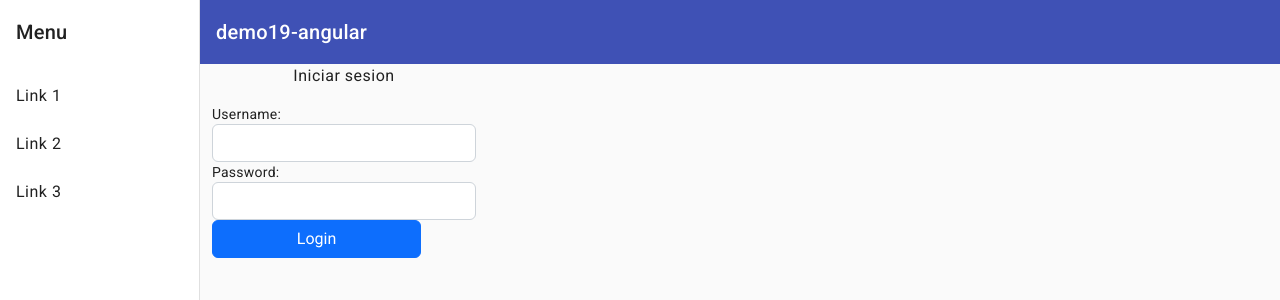
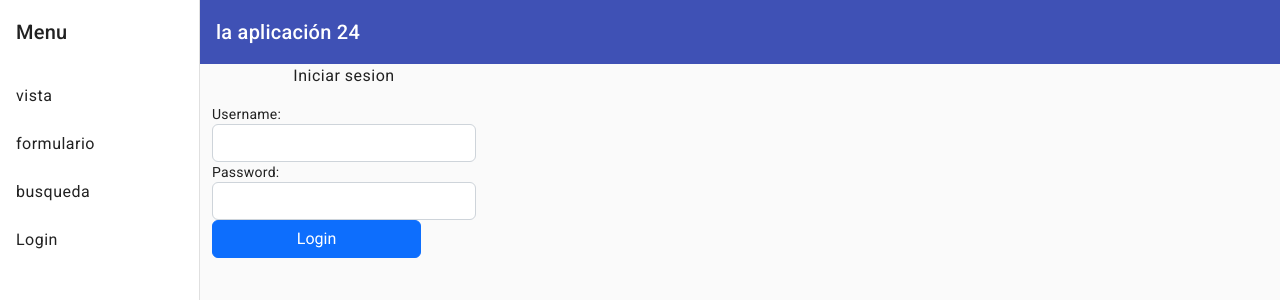
Before and after one commit to fimovol/d24-material-dialog, an Angular app: page / in a window 1280 px wide. Shown: the top 300 px of the page. Built offline with nearby package versions, Linux system fonts and the light colour scheme.

Commit message:
feat: add login and log out

```diff
--- a/src/app/app-routing.module.ts
+++ b/src/app/app-routing.module.ts
@@ -7,7 +7,7 @@ import { LoginComponent } from './principal/login/login.component';
 import { VistaComponent } from './principal/vista/vista.component';
 
 const routes: Routes = [
-  {path: 'vista', component: VistaComponent},
+  {path: 'vista', component: VistaComponent, canActivate: [CanactivateGuard]},
   {path: 'formulario', component: FormularioComponent, canActivate: [CanactivateGuard]},
   {path: 'busqueda', component: BusquedaComponent, canActivate: [CanactivateGuard]},
 
--- a/src/app/navbar/navbar.component.html
+++ b/src/app/navbar/navbar.component.html
@@ -5,9 +5,13 @@
       [opened]="(isHandset$ | async) === false">
     <mat-toolbar>Menu</mat-toolbar>
     <mat-nav-list>
-      <a mat-list-item href="#">Link 1</a>
-      <a mat-list-item href="#">Link 2</a>
-      <a mat-list-item href="#">Link 3</a>
+      <a mat-list-item routerLink="vista">vista</a>
+      <a mat-list-item routerLink="formulario">formulario</a>
+      <a mat-list-item routerLink="busqueda">busqueda</a>
+      <!-- login -->
+      <a mat-list-item routerLink="login" *ngIf="!usuariologueado" >Login</a>
+      <a mat-list-item routerLink="login" *ngIf="usuariologueado" (click)="logout()" >Logout</a>
+
     </mat-nav-list>
   </mat-sidenav>
   <mat-sidenav-content>
@@ -20,7 +24,7 @@
         *ngIf="isHandset$ | async">
         <mat-icon aria-label="Side nav toggle icon">menu</mat-icon>
       </button>
-      <span>demo19-angular</span>
+      <span>la aplicación 24</span>
     </mat-toolbar>
     <!-- Add Content Here -->
     <router-outlet></router-outlet>
--- a/src/app/navbar/navbar.component.ts
+++ b/src/app/navbar/navbar.component.ts
@@ -2,6 +2,7 @@ import { Component } from '@angular/core';
 import { BreakpointObserver, Breakpoints } from '@angular/cdk/layout';
 import { Observable } from 'rxjs';
 import { map, shareReplay } from 'rxjs/operators';
+import { AutenticacionService } from '../services/autenticacion.service';
 
 @Component({
   selector: 'app-navbar',
@@ -9,13 +10,24 @@ import { map, shareReplay } from 'rxjs/operators';
   styleUrls: ['./navbar.component.css']
 })
 export class NavbarComponent {
-
+  usuariologueado = false;
   isHandset$: Observable<boolean> = this.breakpointObserver.observe(Breakpoints.Handset)
     .pipe(
       map(result => result.matches),
       shareReplay()
     );
 
-  constructor(private breakpointObserver: BreakpointObserver) {}
+  constructor(private breakpointObserver: BreakpointObserver,
+    public autenticacion: AutenticacionService) {}
 
+  //login
+  ngOnInit(){
+    this.usuariologueado = this.autenticacion.isLoggedIn('');
+    this.autenticacion.changeLoginStatus$.subscribe(
+      (loggedSatus: boolean) => this.usuariologueado = loggedSatus
+    );
+  }
+  logout(){
+    this.autenticacion.logout();
+  }
 }
```
